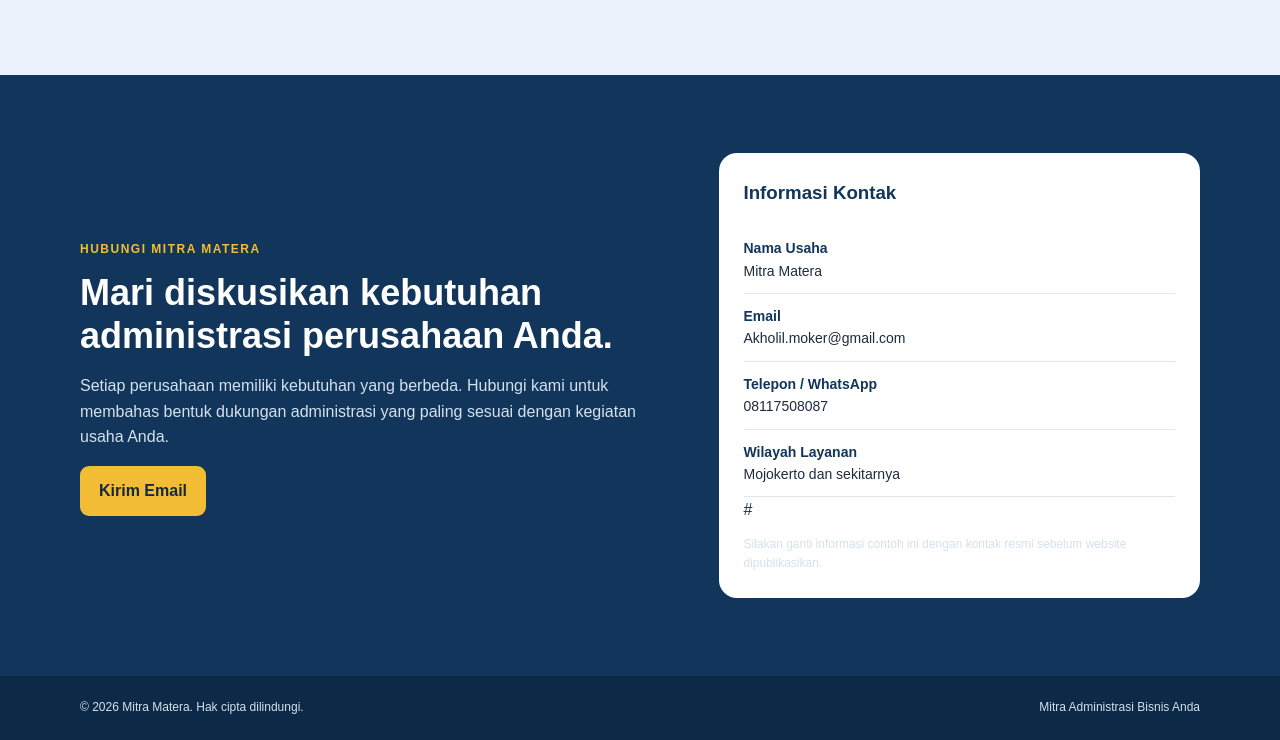
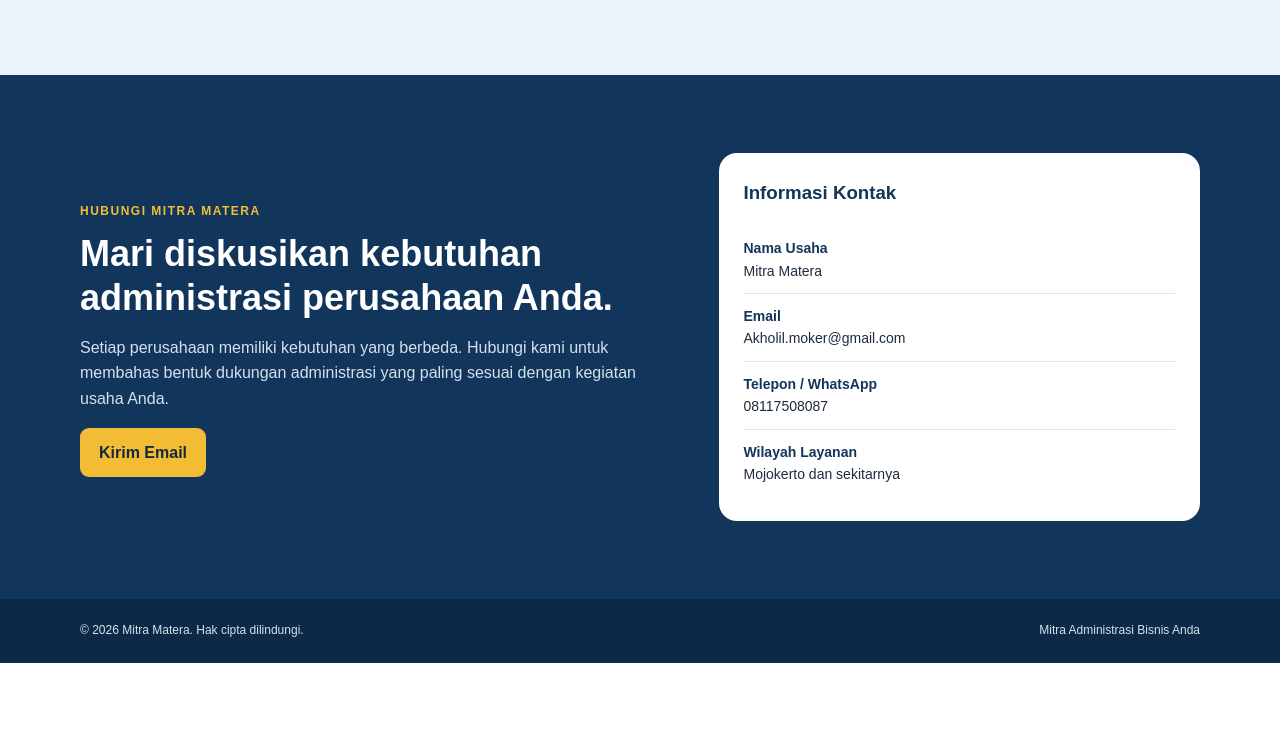
Before and after one commit to akholiljos2026/mitramatera, a plain HTML site: page index.html in a window 1280 px wide. Shown: the part 3030-3770 px from the top of the page. After the commit the page ends 3693 px from the top, so only its background shows below. Drawn offline with Linux system fonts and the light colour scheme.

Commit message:
Remove placeholder contact information message
Removed placeholder text for contact information.

```diff
--- a/index.html
+++ b/index.html
@@ -238,7 +238,7 @@
         <div class="contact-row"><b>Email</b>Akholil.moker@gmail.com</div>
         <div class="contact-row"><b>Telepon / WhatsApp</b>08117508087</div>
         <div class="contact-row"><b>Wilayah Layanan</b>Mojokerto dan sekitarnya</div>
-      #  <p style="font-size:12px;margin-bottom:0">Silakan ganti informasi contoh ini dengan kontak resmi sebelum website dipublikasikan.</p>
+
       </div>
     </div>
   </section>
```
